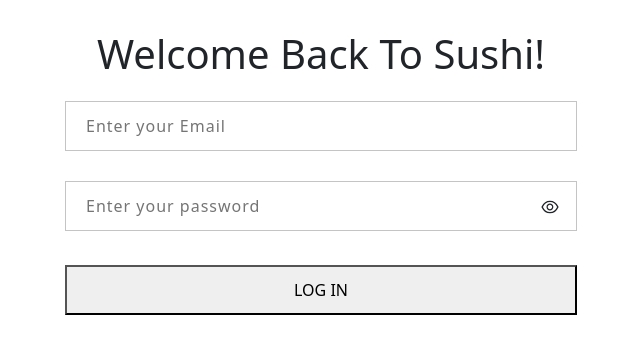
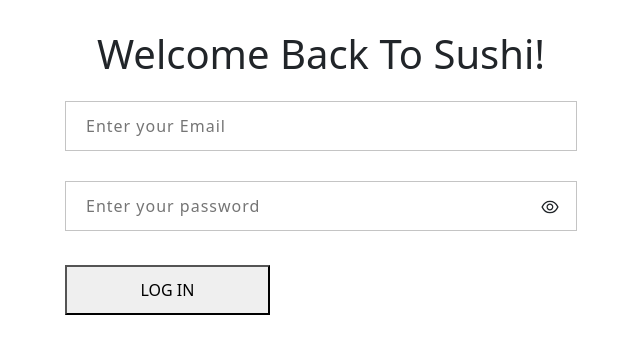
Before and after one commit to Echub-Africa/EChub-react-node, a React (Create React App) app: page /login in a window 1280 px wide. Shown: the top 354 px of the page, without its empty margins (599-1239 px from the left). Built offline with nearby package versions, Linux system fonts and the light colour scheme.

Commit message:
new commit

```diff
--- a/src/pages/NormalSign.css
+++ b/src/pages/NormalSign.css
@@ -22,3 +22,14 @@ body{
 height: 100vh;
 width: 100%;
 }
+button{
+    width: 40% !important;
+}
+@media only screen and (max-width: 760px){
+    .form-img{
+        display: none;
+    }
+    .form-input{
+        width: 100%;
+    }
+}
```
